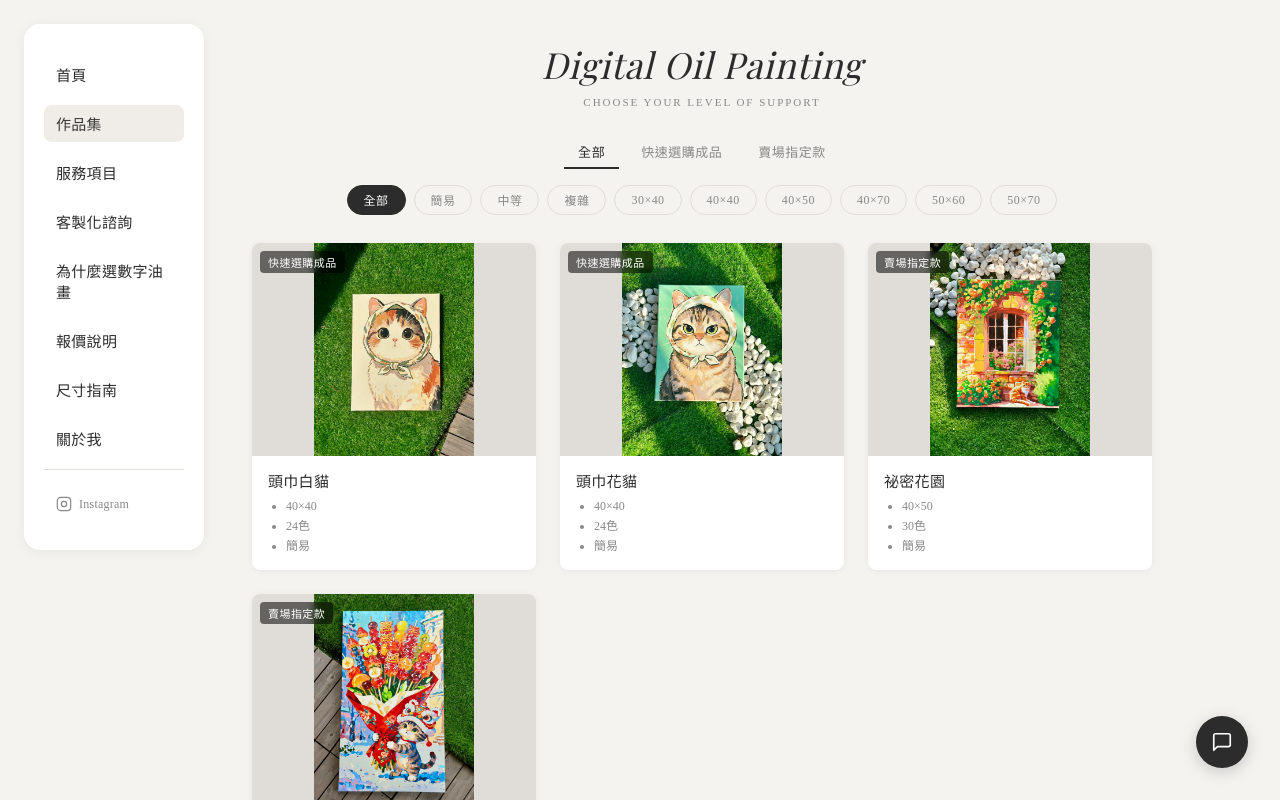
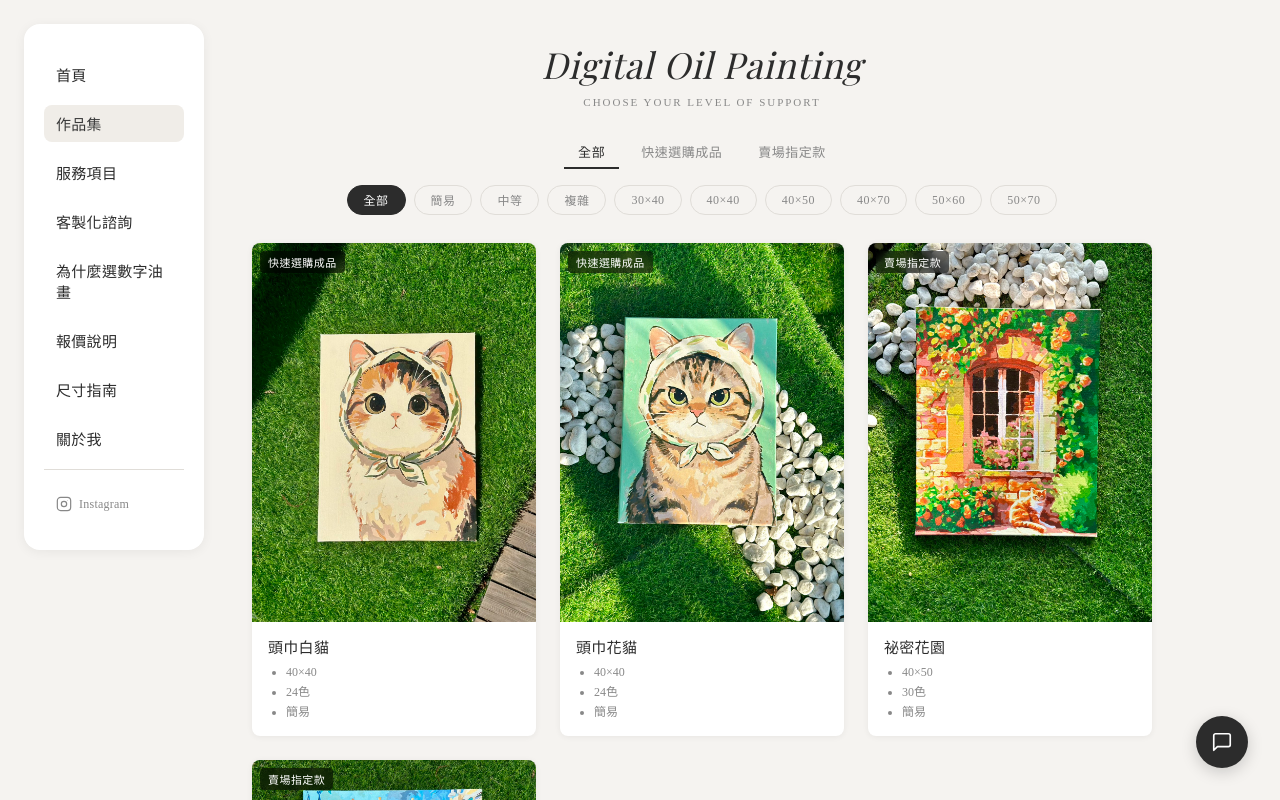
Before and after one commit to yiznmin/painting-website, a Vue app: page /portfolio in a window 1280 px wide. Shown: the top 800 px of the page. Built offline with nearby package versions, Linux system fonts and the light colour scheme; a web font is replaced by a local one.

Commit message:
Portfolio cards: natural image ratio, no whitespace

```diff
--- a/src/views/PortfolioView.vue
+++ b/src/views/PortfolioView.vue
@@ -213,6 +213,7 @@ const pagedArtworks = computed(() => {
   display: grid;
   grid-template-columns: repeat(2, 1fr);
   gap: 24px;
+  align-items: start;
 }
 
 @media (min-width: 1200px) {
@@ -237,10 +238,7 @@ const pagedArtworks = computed(() => {
 
 .card-image-wrap {
   width: 100%;
-  aspect-ratio: 4 / 3;
-  overflow: hidden;
   position: relative;
-  background: var(--color-border);
 }
 
 .card-badge {
@@ -258,8 +256,8 @@ const pagedArtworks = computed(() => {
 
 .card-image {
   width: 100%;
-  height: 100%;
-  object-fit: contain;
+  height: auto;
+  display: block;
 }
 
 .card-image-placeholder {
```
